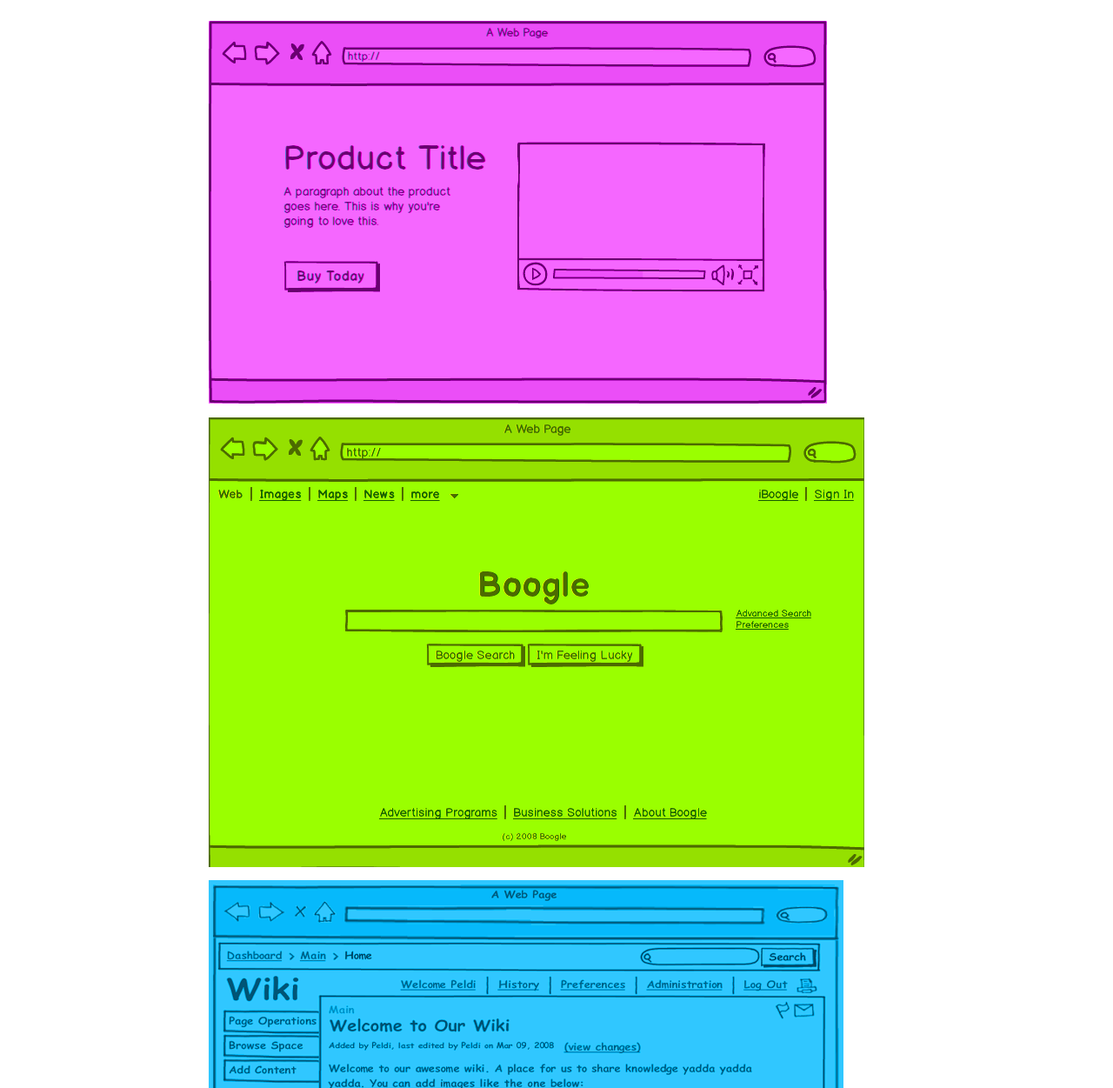
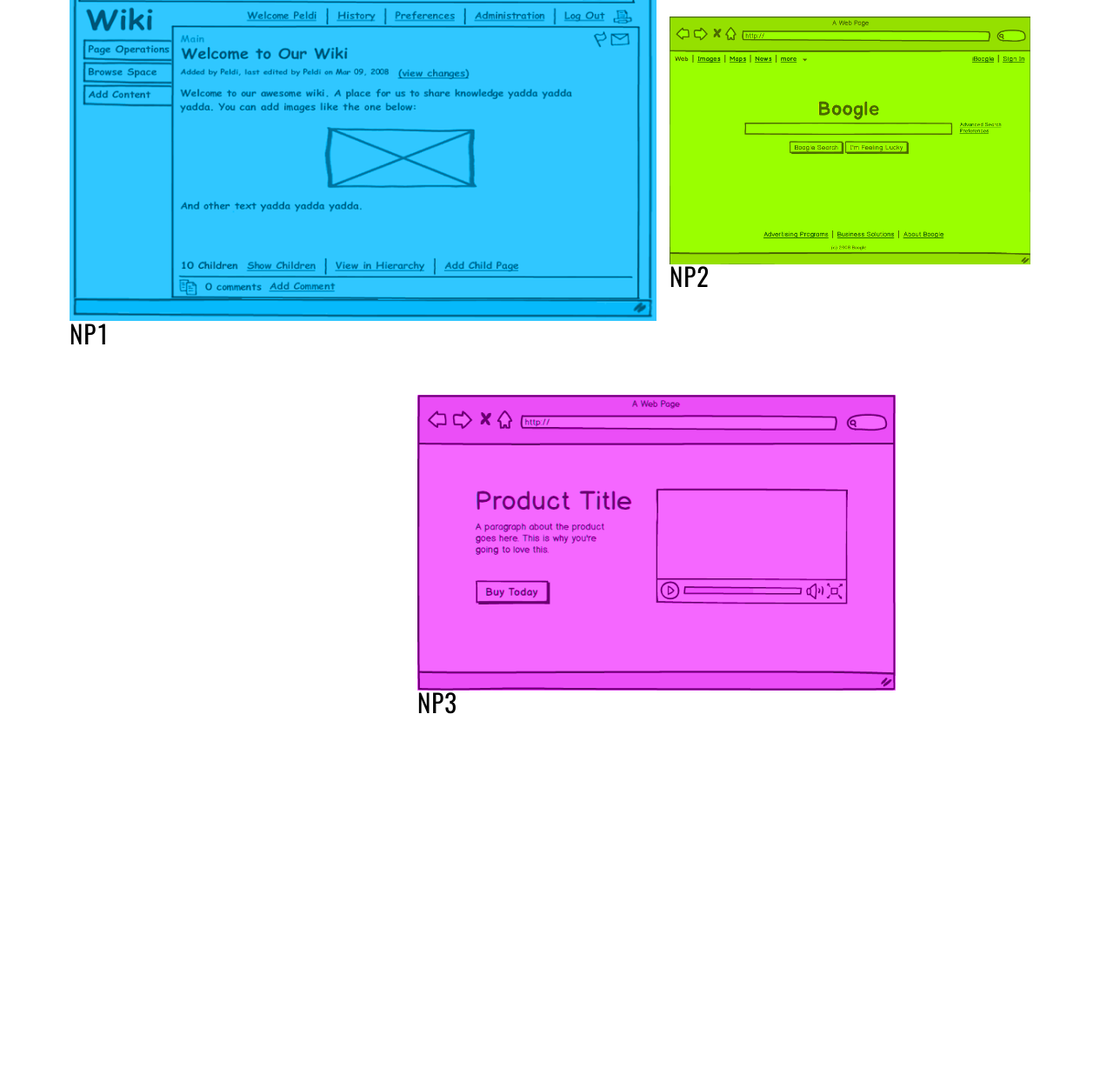
Before and after one commit to olagajda/moja_strona_popr, a plain HTML site: page portfolio.html in a window 1280 px wide. Shown: the part 246-1497 px from the top of the page at 87% size. Drawn offline with Linux system fonts and the light colour scheme.

Commit message:
kontynuacja css - portfolio i cv

```diff
--- a/portfolio.html
+++ b/portfolio.html
@@ -9,7 +9,7 @@
 
 <body>
     <header>
-        <h1>Aleksandra Gajda</h1>
+        <a href="ag.html">Aleksandra Gajda</a>
     </header>
 
     <nav>
@@ -22,9 +22,19 @@
     </nav>
 
     <main>
-        <img src="str-1.png">
-        <img src="str-2.png">
-        <img src="str-3.png">
+        <figure>
+            <a href="#"><img src="str-3.png" class="example1"></a>
+            <figcaption class="example1">NP1</figcaption>
+        </figure>
+        <figure>
+            <a href="#"><img src="str-2.png" class="example2"></a>
+            <figcaption class="example2">NP2</figcaption>
+        </figure>
+        <figure>
+            <a href="#"><img src="str-1.png" class="example3"></a>
+            <figcaption class="example3">NP3</figcaption>
+        </figure>
+
     </main>
 
 </body>
```
Also changed, not shown: ag.html (+1 -1 lines), cv.html (+3 -3 lines), index.html (+1 -1 lines), kontakt.html (+1 -1 lines).
